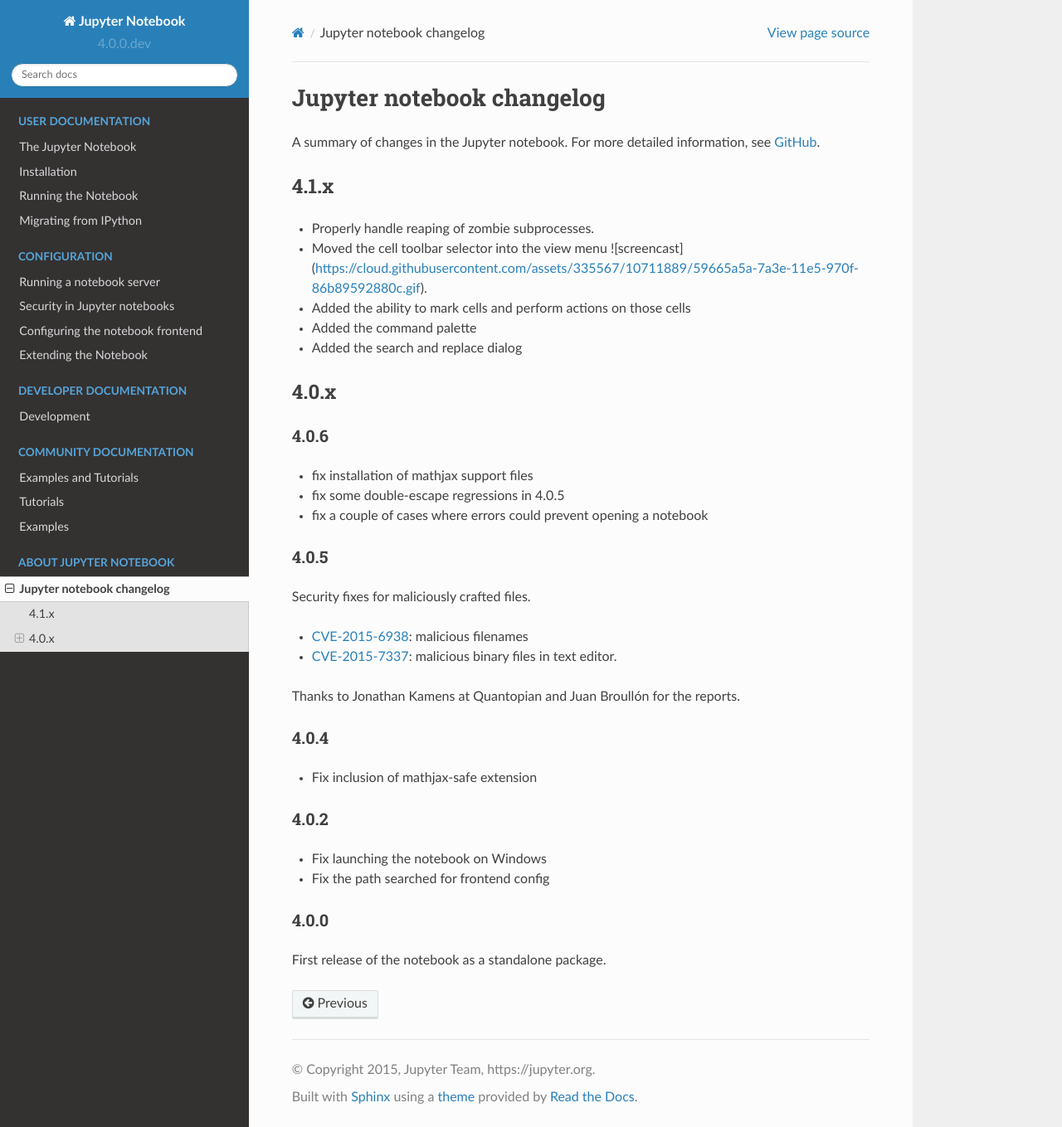
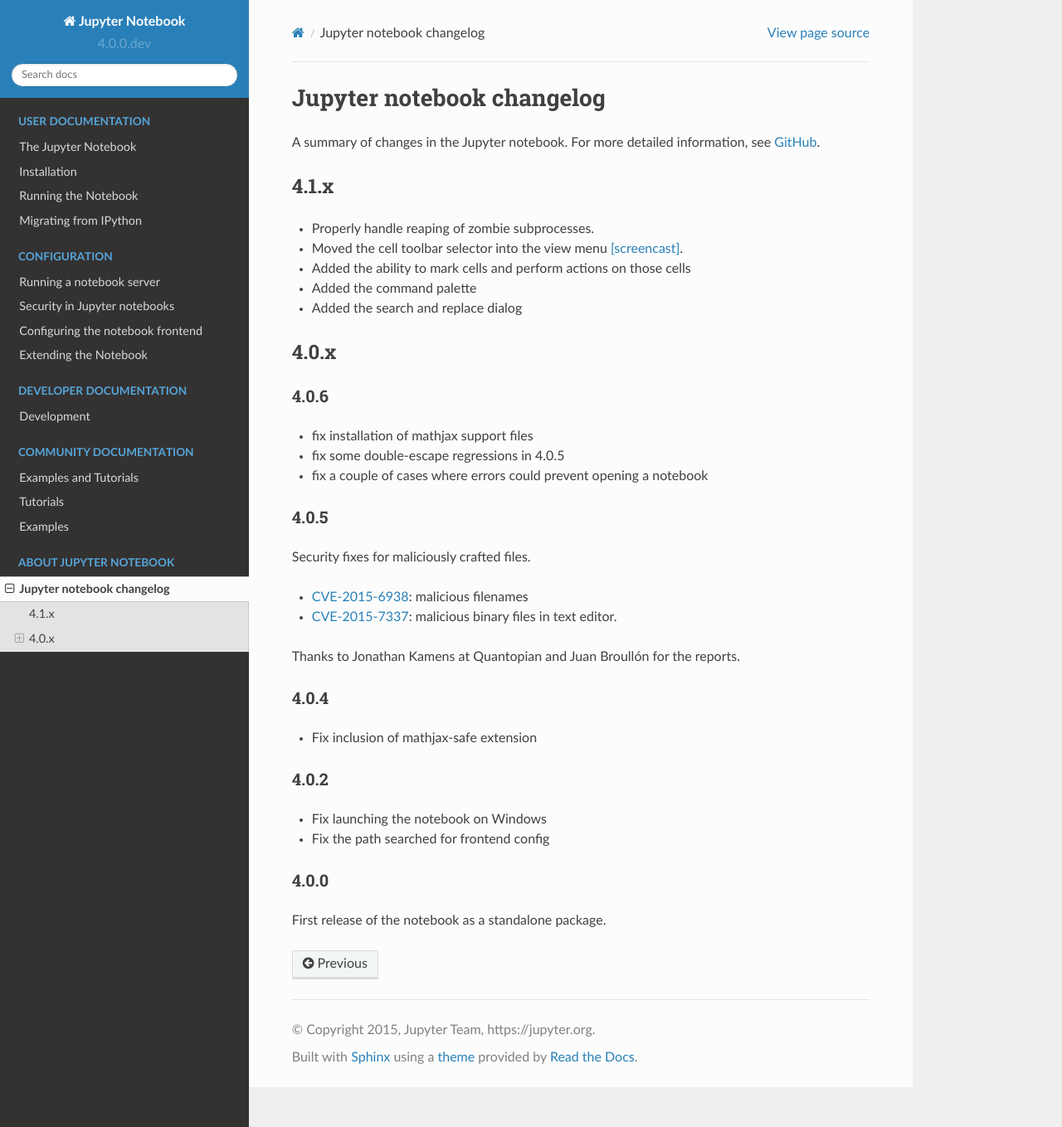
Before and after one commit to jupyter/nbclassic, a Sphinx documentation site: the page built from docs/source/changelog.rst, in a window 1280 px wide and 1359 px high. Shown: the whole window at 83% size. Built offline with Sphinx 7.4.7 and the Read the Docs theme 2.0.0, drawn with Linux system fonts in a browser that asks for light colours; pages that are not in the unit, such as notebooks, are missing from menus.

Commit message:
@willingc's comment

```diff
--- a/docs/source/changelog.rst
+++ b/docs/source/changelog.rst
@@ -10,7 +10,7 @@
 -----
 
 - Properly handle reaping of zombie subprocesses.
-- Moved the cell toolbar selector into the view menu ![screencast](https://cloud.githubusercontent.com/assets/335567/10711889/59665a5a-7a3e-11e5-970f-86b89592880c.gif).
+- Moved the cell toolbar selector into the view menu `[screencast] <https://cloud.githubusercontent.com/assets/335567/10711889/59665a5a-7a3e-11e5-970f-86b89592880c.gif>`__.
 - Added the ability to mark cells and perform actions on those cells
 - Added the command palette
 - Added the search and replace dialog
```
